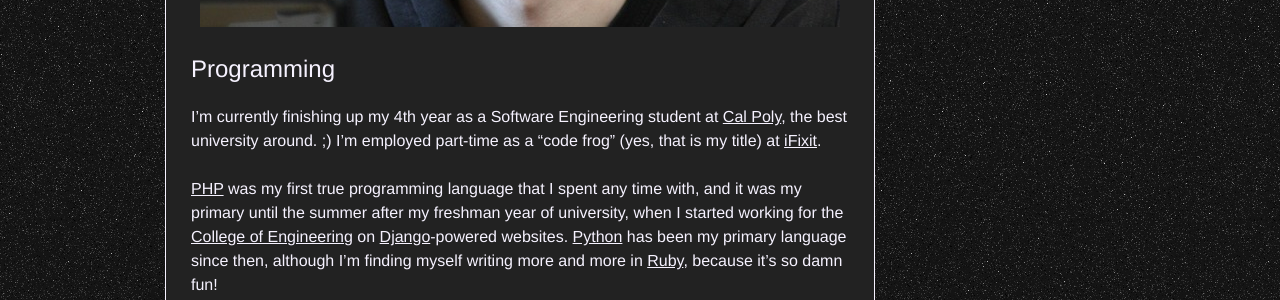
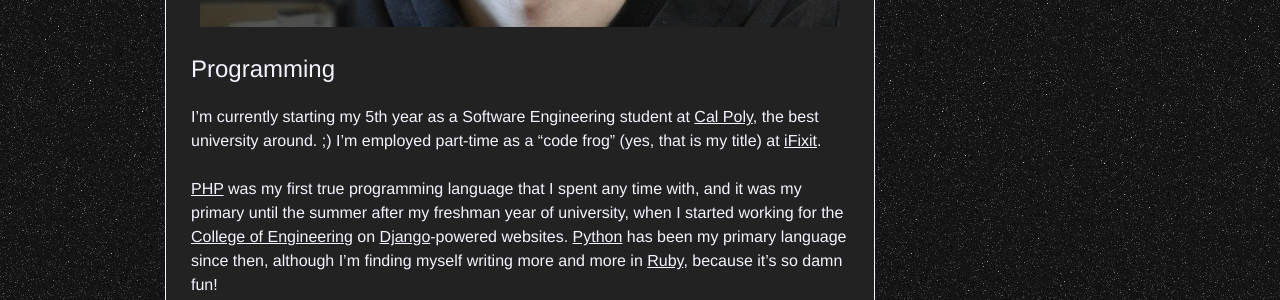
Before and after one commit to xiongchiamiov/xiongchiamiov.github.com, a Jekyll site: the page built from about/me.md, in a window 1280 px wide. Shown: the part 630-930 px from the top of the page. Built offline with Jekyll 4.4.1, drawn with Linux system fonts in a browser that asks for light colours; Markdown is read by kramdown in place of the engine named in the settings; comment, search, counter and statistics services are not loaded.

Commit message:
update about/me a tad

```diff
--- a/about/me.md
+++ b/about/me.md
@@ -7,7 +7,7 @@
 
 ## Programming
 
-I'm currently finishing up my 4th year as a Software Engineering student at [Cal
+I'm currently starting my 5th year as a Software Engineering student at [Cal
 Poly], the best university around. ;) I'm employed part-time as a "code frog"
 (yes, that is my title) at [iFixit].
 
```
